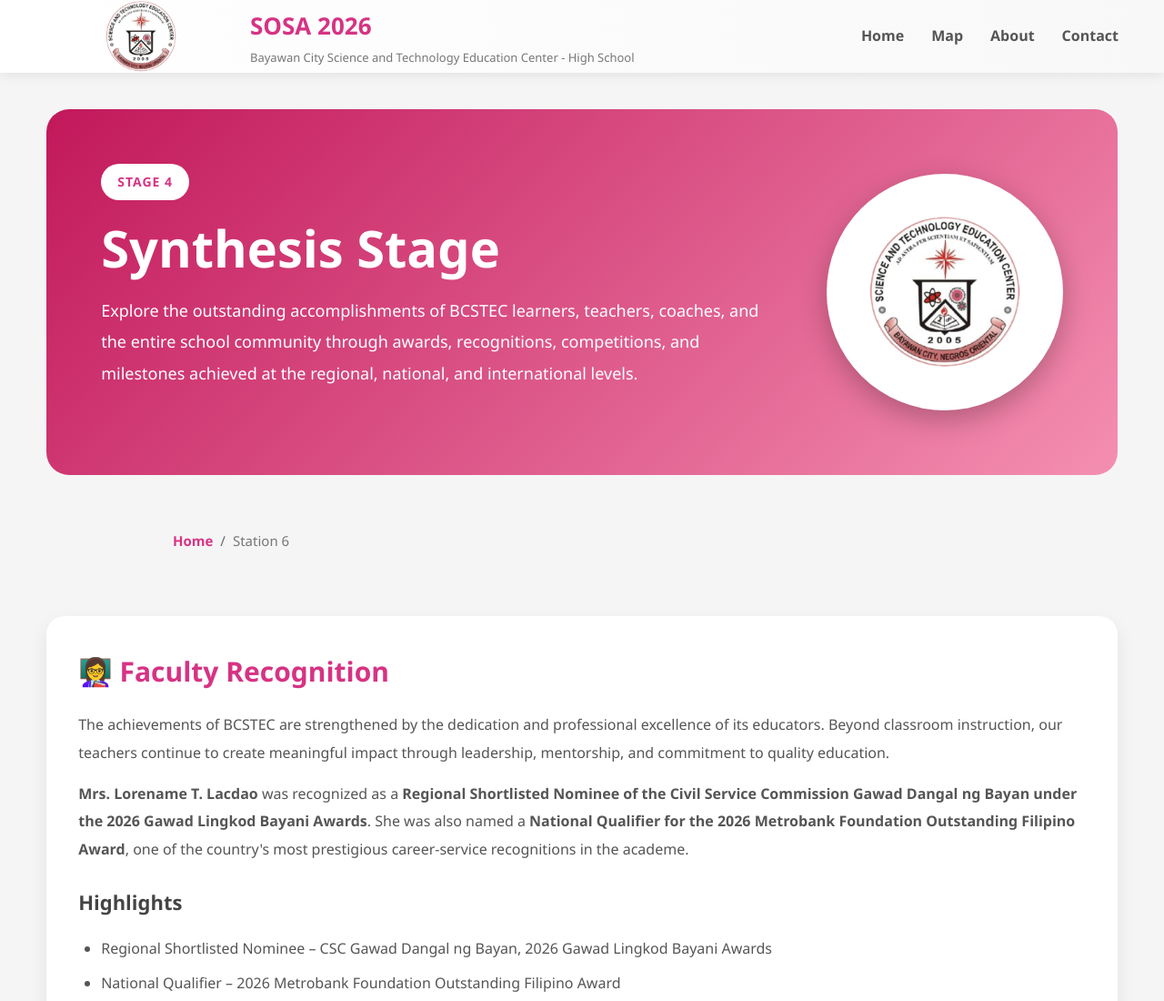
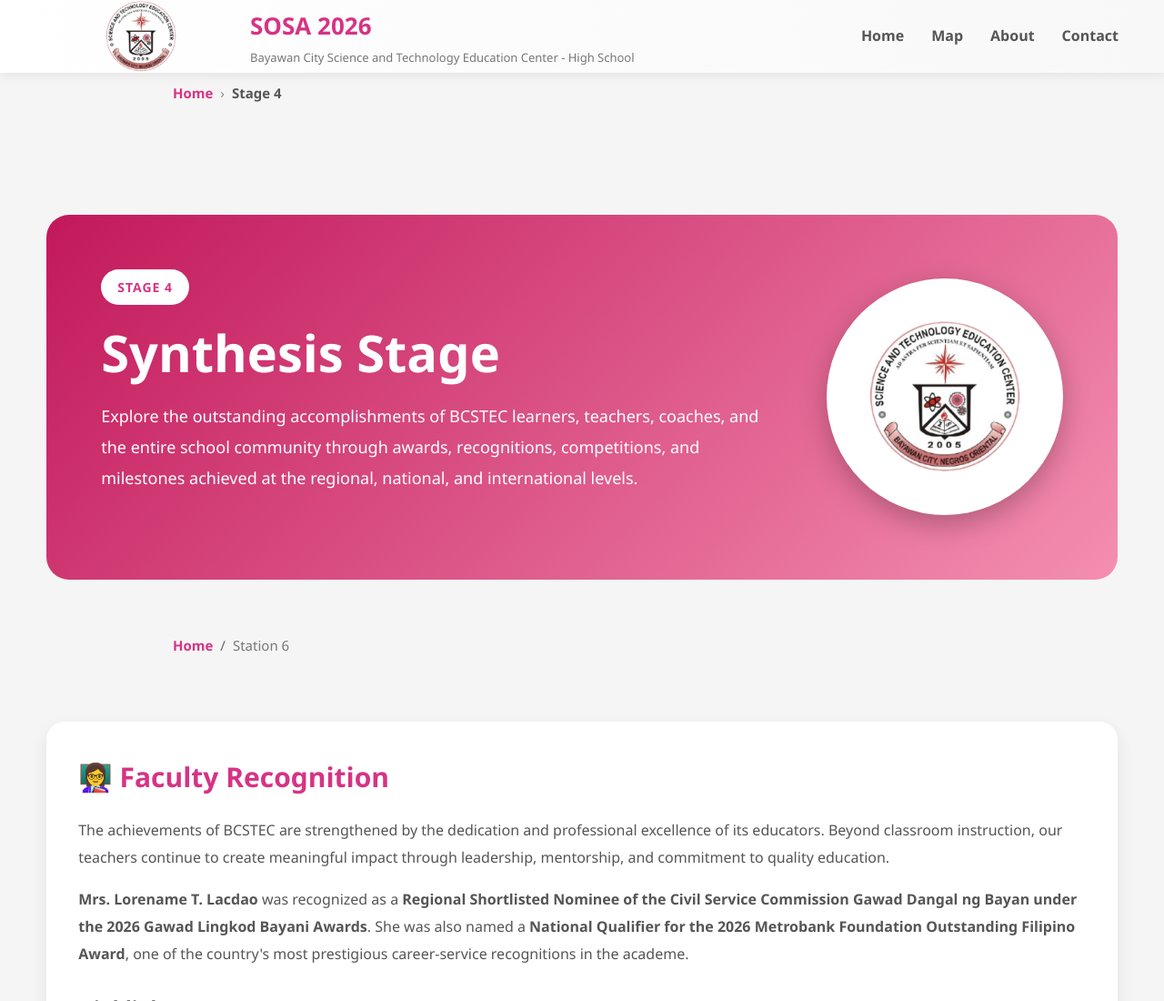
Before and after one commit to j4hgl/sosa-2026, a plain HTML site: page station6.html in a window 1280 px wide. Shown: the top 1100 px of the page at 91% size. Drawn offline with Linux system fonts and the light colour scheme.

```diff
--- a/station6.html
+++ b/station6.html
@@ -46,6 +46,15 @@
     </ul>
 
 </nav>
+
+<!-- ================= BREADCRUMB ================= -->
+<div class="breadcrumb-container">
+    <div class="breadcrumb">
+        <a href="index.html">Home</a>
+        <span class="separator">›</span>
+        <span class="current">Stage 4</span>
+    </div>
+</div>
 
 <!-- ================= HERO ================= -->
 
```
